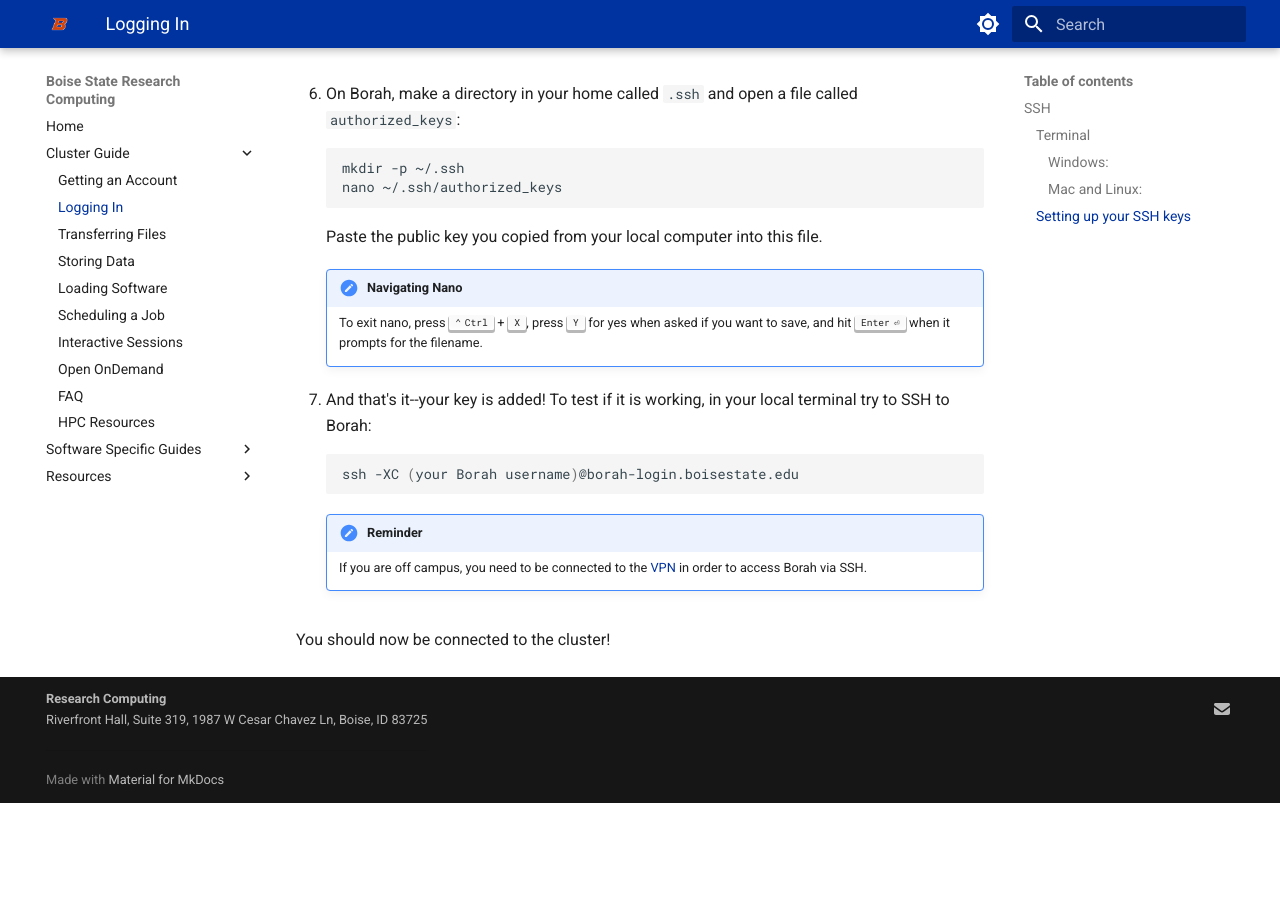
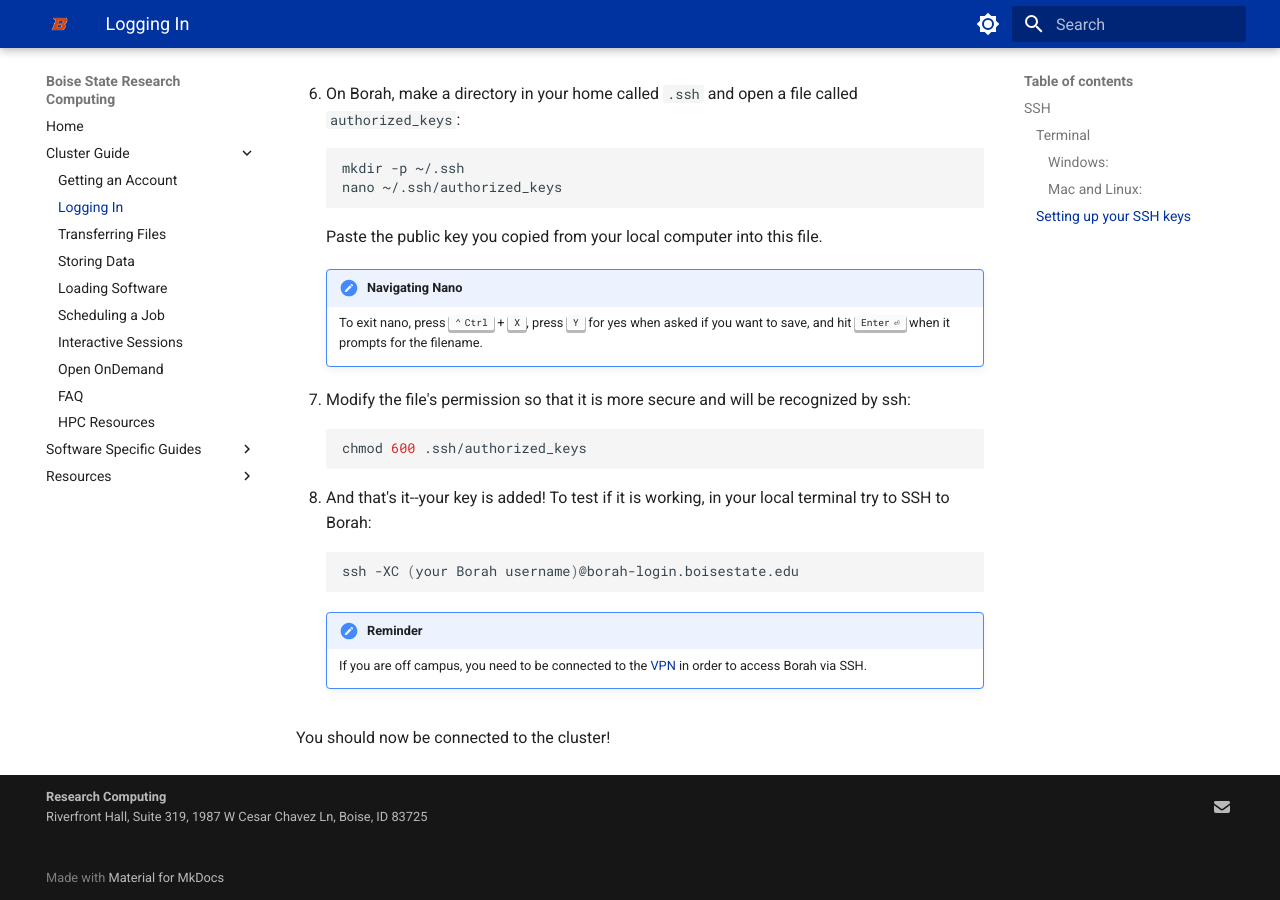
Before and after one commit to bsurc/docs, an MkDocs documentation site: the page built from docs/logging_in.md, in a window 1280 px wide and 900 px high, scrolled down 2247 px. Built offline with MkDocs 1.6.1 and Material for MkDocs 9.7.7, drawn with Linux system fonts in a browser that asks for light colours; before the commit the page ends 3050 px from its top, so only the background shows below that.

Commit message:
Change file permissions

````diff
--- a/docs/logging_in.md
+++ b/docs/logging_in.md
@@ -99,7 +99,13 @@ whether you already have SSH keys by listing the contents of the `.ssh` director
         To exit nano, press ++control++ + ++x++, press ++y++ for yes when asked
         if you want to save, and hit ++enter++ when it prompts for the filename.
 
-7. And that's it--your key is added! To test if it is working, in your local
+7. Modify the file's permission so that it is more secure and will be recognized
+   by ssh:
+    ```bash
+    chmod 600 .ssh/authorized_keys
+    ```
+
+8. And that's it--your key is added! To test if it is working, in your local
     terminal try to SSH to Borah:
     ```bash
     ssh -XC (your Borah username)@borah-login.boisestate.edu
````
